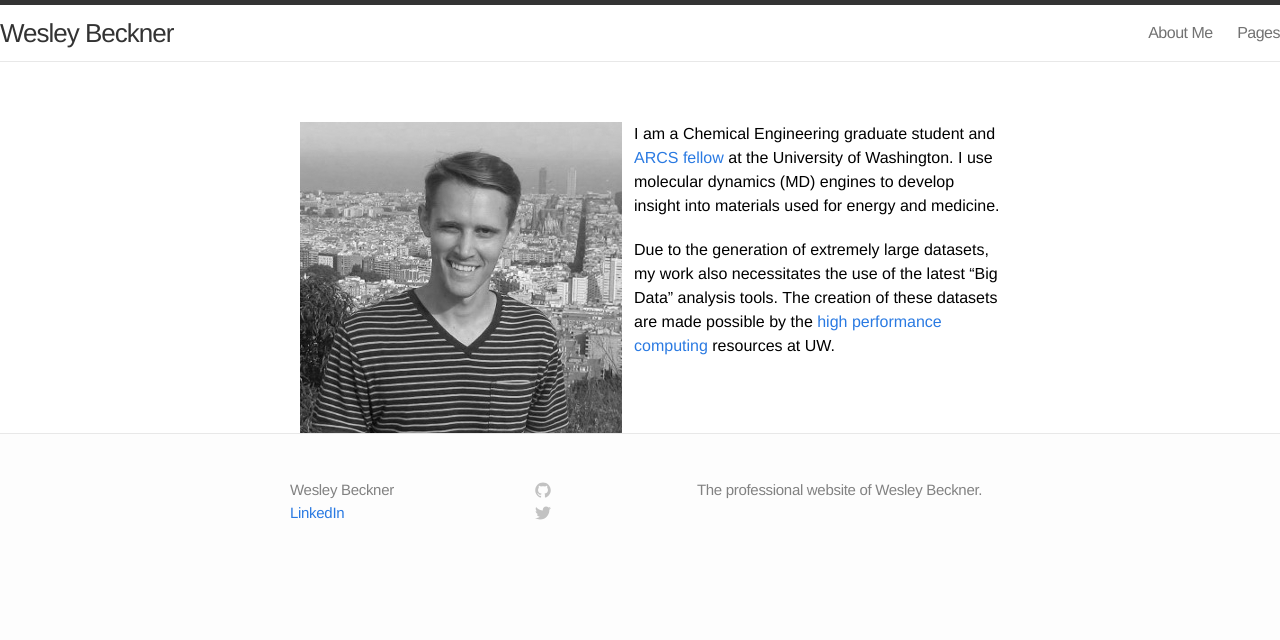
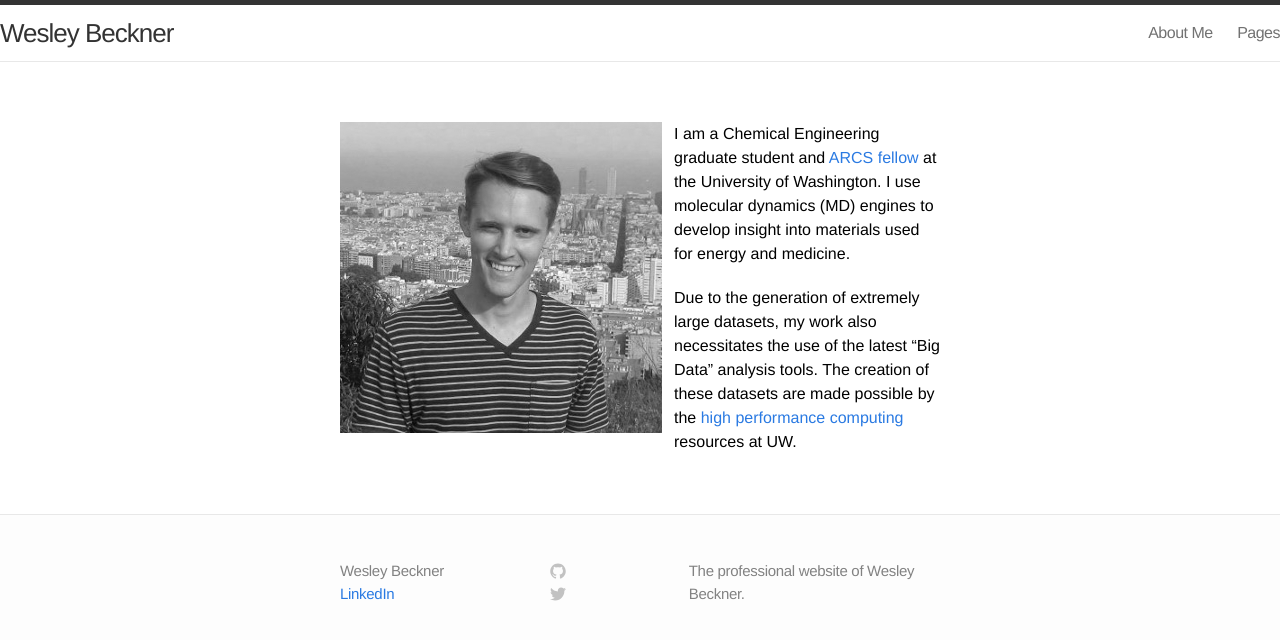
Before and after one commit to wesleybeckner/wesleybeckner.github.io, a Jekyll site: the page built from index.md, in a window 1280 px wide. Shown: the top 640 px of the page. Built offline with Jekyll 4.4.1, drawn with Linux system fonts in a browser that asks for light colours.

```diff
--- a/css/main.css
+++ b/css/main.css
@@ -28,8 +28,8 @@
 .wrap:after { content:""; display:table; }
 .wrap:after { clear: both; }
 .wrap {
-  max-width: 700px;
-  padding: 0 20px;
+  max-width: 600px;
+  padding: 0 30px;
   margin: 0 auto;
   zoom: 1;
 }
@@ -136,7 +136,7 @@
 /* ----------------------------------------------------------*/
 
 .page-content {
-  padding: 30px 0 0 20px;
+  padding: 30px 0;
   background-color: #fff;
 }
 
@@ -347,7 +347,7 @@
 
 @media screen and (max-width: 600px) {
 
-  .wrap { padding: 0 12px 0 12px; }
+  .wrap { padding: 0 12px; }
 
   .site-nav {
     position: fixed;
```
